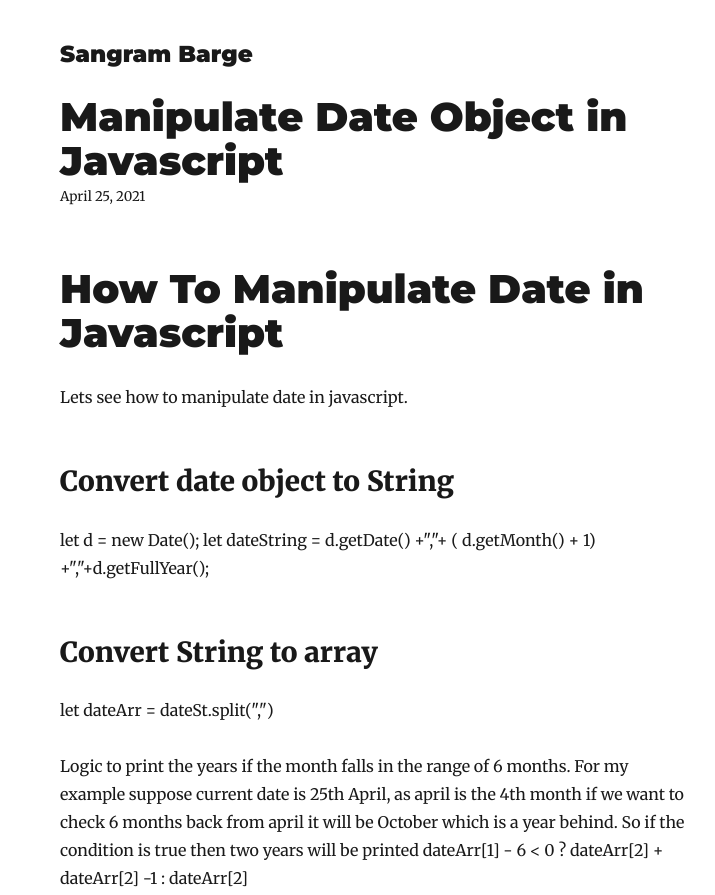
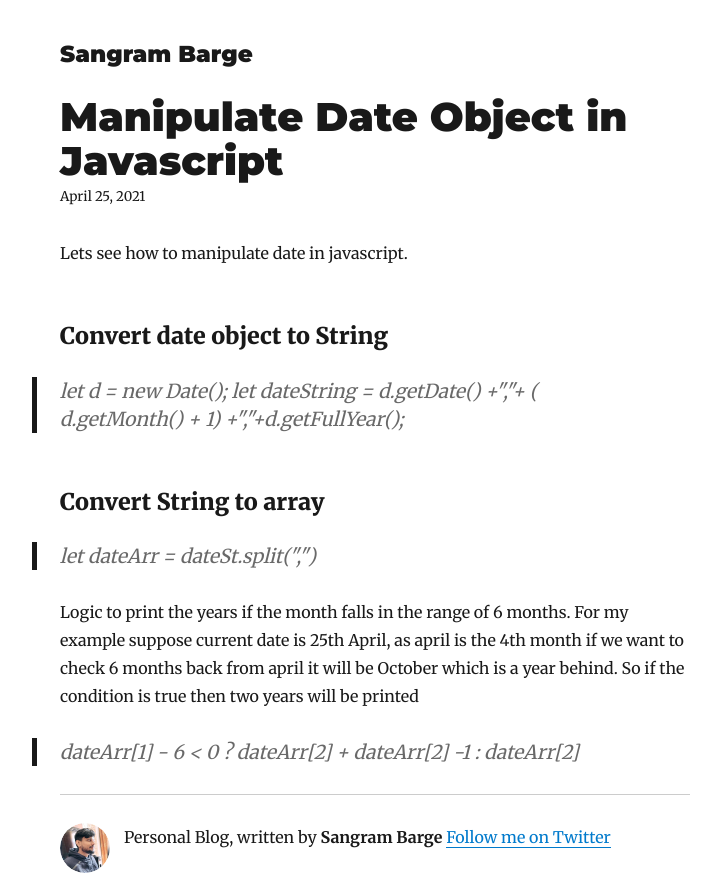
Before and after one commit to sangrambargetech/sangrambarge.com, a Gatsby site: page /manipulate-date-javascript/ in a window 1280 px wide. Shown: the top 895 px of the page, without its empty margins (265-980 px from the left). Built offline with nearby package versions, Linux system fonts and the light colour scheme; Gatsby itself is replaced by a stand-in of ours; some packages are replaced by stand-ins of ours.

Commit message:
updated date

```diff
--- a/content/blog/manipulate-date-javascript/index.md
+++ b/content/blog/manipulate-date-javascript/index.md
@@ -5,17 +5,17 @@ description: "Hello World"
 ---
 
 
-# How To Manipulate Date in Javascript
 Lets see how to manipulate date in javascript.
 
-## Convert date object to String
+### Convert date object to String
 
-let d = new Date();
-let dateString  = d.getDate() +","+ ( d.getMonth() + 1) +","+d.getFullYear();
+>let d = new Date();
+>let dateString  = d.getDate() +","+ ( d.getMonth() + 1) +","+d.getFullYear();
 
-## Convert String to array
-let dateArr = dateSt.split(",")
+### Convert String to array
+>let dateArr = dateSt.split(",")
 
 Logic to print the years if the month falls in the range of 6 months.
 For my example suppose current date is 25th April, as april is the 4th month if we want to check 6 months back from april it will be October which is a year behind. So if the condition is true then two years will be printed
-dateArr[1] - 6 < 0 ? dateArr[2] +  dateArr[2] -1 : dateArr[2]
+
+>dateArr[1] - 6 < 0 ? dateArr[2] +  dateArr[2] -1 : dateArr[2]
```
